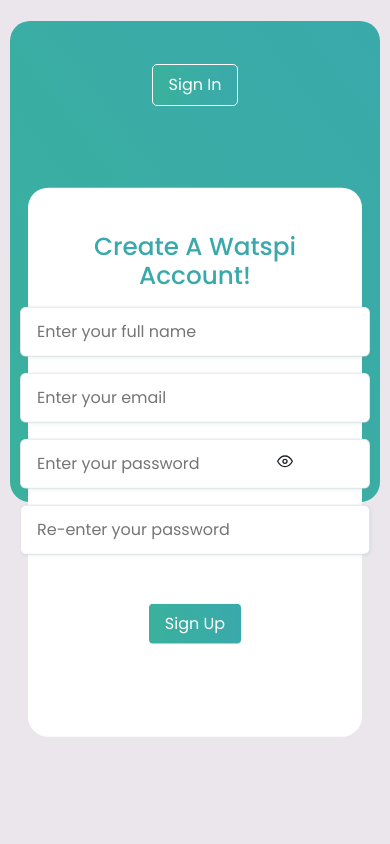
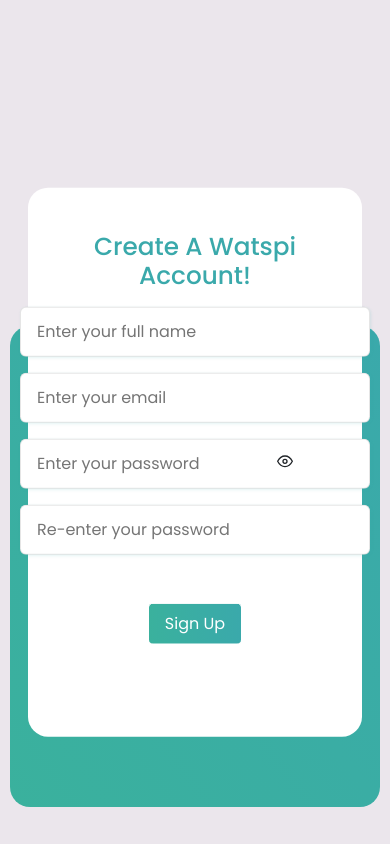
Before and after one commit to Huzaifa246/watspi_user, a React (Vite) app: page / in a window 390 px wide. Both pictures are taken after a click on the button "Sign Up". Built offline with nearby package versions, Linux system fonts and the light colour scheme.

Commit message:
Updated transition of login signup

```diff
--- a/src/Pages/Login/index.jsx
+++ b/src/Pages/Login/index.jsx
@@ -304,7 +304,7 @@
                     right: isLoginForm ? 0 : "calc(100% - 450px)"
                 }} /> */}
 
-                    <div className={`${styles.content} bottom-style-trans`}  style={{
+                    <div className={`${styles.content} ${isLoginForm ? "bottom-style-trans" : "top-style-trans"}`}  style={{
                         right: !isLoginForm ? 0 : "-220px",
                         scale: !isLoginForm ? 1 : .5,
                         transformOrigin: "right center",
@@ -321,7 +321,7 @@
                         </div>
                     </div>
 
-                    <form className={`${styles.login_form} ${styles.form} bottom-style-trans`} style={{
+                    <form className={`${styles.login_form} ${styles.form} ${isLoginForm ? "bottom-style-trans" : "top-style-trans"}`} style={{
                         right: isLoginForm ? 40 : "-220px",
                         scale: isLoginForm ? 1 : .5,
                         transformOrigin: "right center",
@@ -356,7 +356,7 @@
                     </form>
 
                     {/* SIGNUP FORM */}
-                    <form className={`${styles.signup_form} ${styles.form} bottom-style-trans`} style={{
+                    <form className={`${styles.signup_form} ${styles.form} ${isLoginForm ? "top-style-trans": "bottom-style-trans"}`} style={{
                         left: !isLoginForm ? 40 : "-220px",
                         scale: !isLoginForm ? 1 : .5,
                         transformOrigin: "right center",
@@ -407,7 +407,7 @@
                         </div>
                     </form>
 
-                    <div className={`${styles.content} top-style-trans`} style={{
+                    <div className={`${styles.content}  ${isLoginForm ? "top-style-trans": "bottom-style-trans"}`} style={{
                         left: isLoginForm ? 0 : "-220px",
                         scale: isLoginForm ? 1 : .5,
                         transformOrigin: "right center",
--- a/src/Pages/Login/index.module.css
+++ b/src/Pages/Login/index.module.css
@@ -200,7 +200,7 @@
     border-radius: 0px !important;
   }
   .signup_form {
-    transform-origin: bottom center !important;
+    transform-origin: top center !important;
     height: 100%;
     left: 0px !important;
     align-items: center;
@@ -226,6 +226,7 @@
     height: 65vh;
     margin: 0 5%;
     border-radius: 20px !important;
+    transition: 500ms ease-out;
   }
   .content {
     top: 38%;
--- a/src/Pages/Login/otpForm.css
+++ b/src/Pages/Login/otpForm.css
@@ -62,11 +62,13 @@
       right: 0 !important;
       top: 0 !important;
       padding: 0rem 3rem 3rem 3rem !important;
-
+      transform-origin: bottom center !important;
+      left: 0 !important;
     }
     .top-style-trans{
-      /* top: 0px !important; */
       left: 0 !important;
+      top: 0;
+      transform-origin: top center !important;
     }
     .mob-none{
       display: none !important;
```
